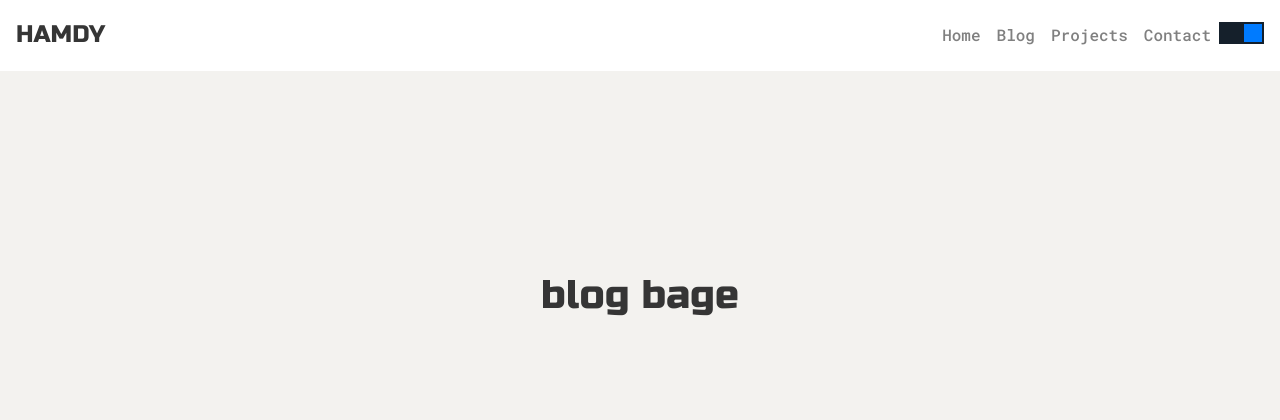
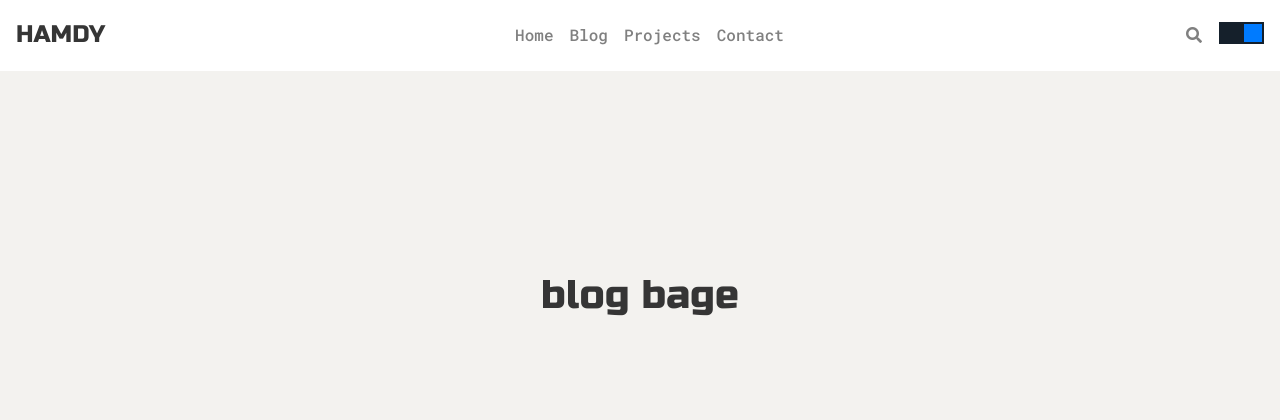
Before and after one commit to HamdyRamzy/portfolio-website, a Django app: page /blog/ in a window 1280 px wide. Shown: the top 420 px of the page. Run offline with Django 3.2, Linux system fonts and the light colour scheme; some libraries are stand-ins or nearby versions.

Commit message:
Added search icon to navbar and changed navbar style

```diff
--- a/static/css/default.css
+++ b/static/css/default.css
@@ -220,3 +220,7 @@ p, li, span, label, input, textarea, small{
 	visibility: visible;
   }
   /*End scroll top button style*/
+
+.width-25{
+	width: 25px;
+}
--- a/templates/base.html
+++ b/templates/base.html
@@ -31,13 +31,19 @@
                     <li class="nav-item"><a class="nav-link" href="/blog">Blog</a></li>
                     <li class="nav-item"><a class="nav-link" href="/projects">Projects</a></li>
                     <li class="nav-item"><a class="nav-link" href="/contact">Contact</a></li>
-                    <li class="nav-item"><button id="dark-mode-toggle" class="theme-button"></button></li>
-                    <script src="../static/js/dark-mode.js"></script>
+
+
+
+
+                </ul>
+                <ul class="navbar-nav ml-auto">
+                    <li class="nav-item"><a class="nav-link ml-auto" href="#"><i class="fas fa-search width-25"></i></a></li>
+                    <li class="nav-item"><button id="dark-mode-toggle" class="theme-button ml-auto"></button></li>
                 </ul>
         </div>
     </nav>
     <!-- End navbar -->
-
+    <script src="../static/js/dark-mode.js"></script>
     <a id="button"><i class="fas fa-chevron-up" style="margin-top: 11px; font-size: 29px; color:white"></i></a>
 
     {% block body %}
--- a/templates/blog.html
+++ b/templates/blog.html
@@ -1,7 +1,7 @@
 {% extends 'base.html' %}
 {% load static %}
 
-    {%block title%}Hamdy Ramzy - Projects{%endblock%}
+    {%block title%}Hamdy Ramzy - Blog{%endblock%}
 
 <body>
   {% block body %}
```
